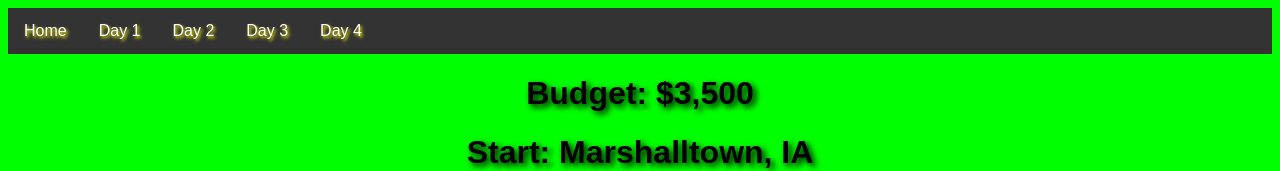
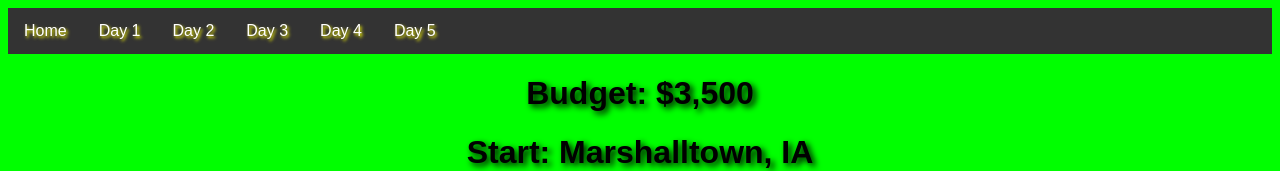
Before and after one commit to TripAssignment/TripAssignment.github.io, a plain HTML site: page index.htm in a window 1280 px wide. Shown: the top 171 px of the page. Drawn offline with Linux system fonts and the light colour scheme.

Commit message:
Update index.htm

```diff
--- a/index.htm
+++ b/index.htm
@@ -12,6 +12,7 @@
       <li><a href="/day2">Day 2</a></li>
       <li><a href="/day3">Day 3</a></li>
       <li><a href="/day4">Day 4</a></li>
+      <li><a href="/day5">Day 5</a></li>
     </ul>
     <h1>Budget: $3,500</h1>
     <h1>Start: Marshalltown, IA</h1>
```
